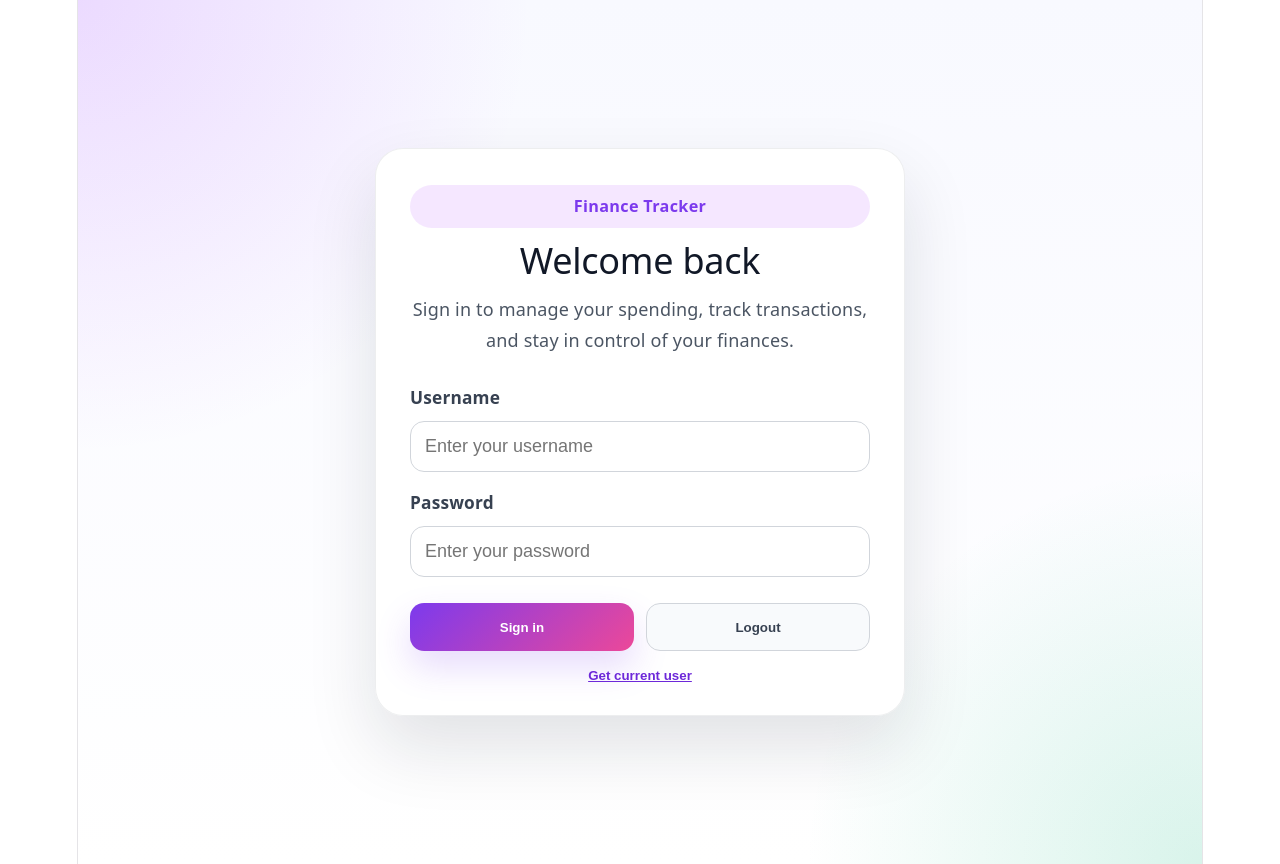
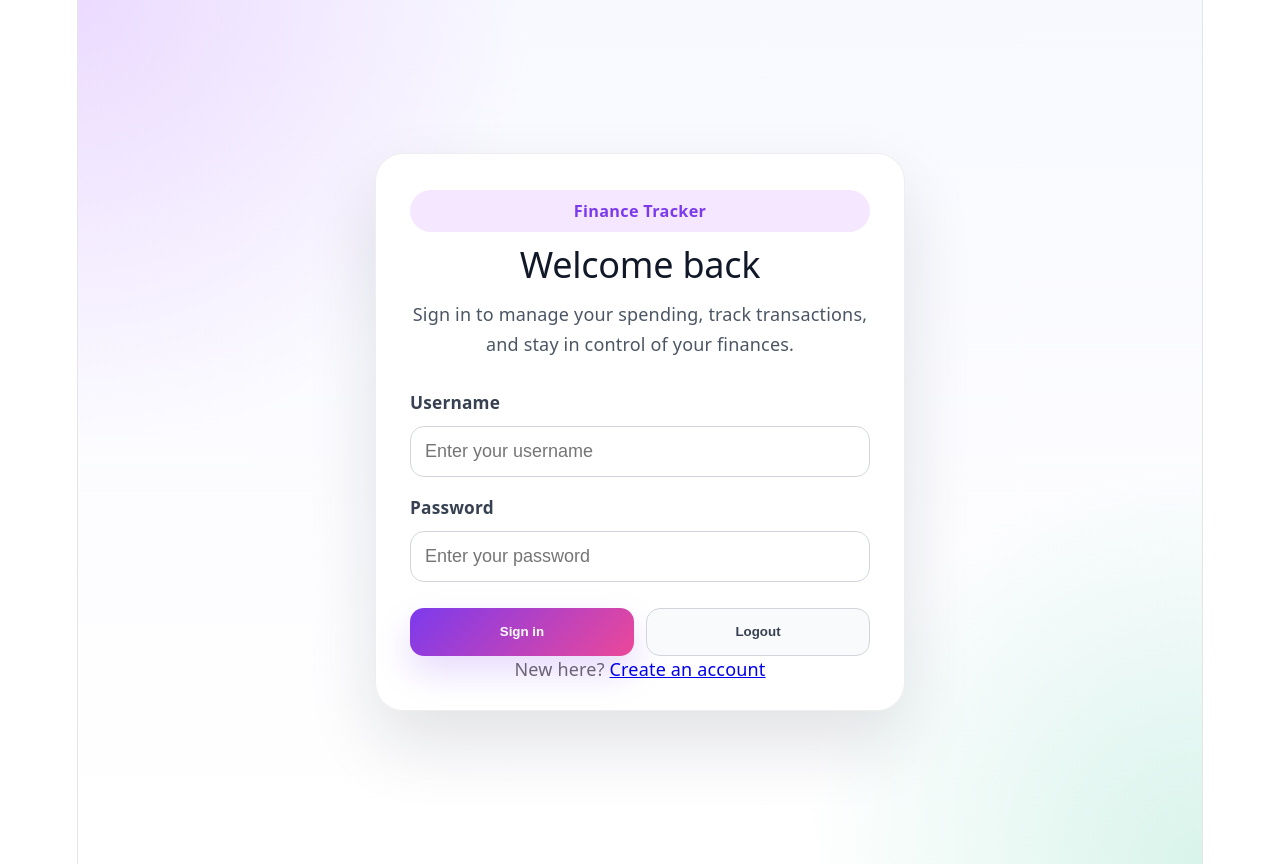
Before and after one commit to kostasafe/finance-tracker, a React app in the folder frontend/: page / in a window 1280 px wide. Built offline with nearby package versions, Linux system fonts and the light colour scheme; the HTML template or start-up script is replaced by a standard one.

Commit message:
feat: enhance login page with improved UX and auth handling

```diff
--- a/frontend/src/pages/Login.jsx
+++ b/frontend/src/pages/Login.jsx
@@ -1,61 +1,62 @@
-import { useState } from "react";
-import { useNavigate } from "react-router-dom";
+import { useEffect, useState } from "react";
+import { Link, useNavigate } from "react-router-dom";
 import api from "../api";
+import { getToken, setToken, removeToken } from "../utils/auth";
 import "./Login.css";
 
 function Login() {
   const navigate = useNavigate();
   const [username, setUsername] = useState("");
   const [password, setPassword] = useState("");
-    const [user, setUser] = useState(null);
+  const [error, setError] = useState("");
+  const [loading, setLoading] = useState(false);
 
-    const handleLogin = async () => {
+  useEffect(() => {
+    if (getToken()) {
+      navigate("/dashboard");
+    }
+  }, [navigate]);
+
+  const handleLogin = async (event) => {
+    event.preventDefault();
+    setError("");
+
+    if (!username || !password) {
+      setError("Please enter both username and password.");
+      return;
+    }
+
+    setLoading(true);
+
     try {
       const formData = new URLSearchParams();
-
       formData.append("username", username);
       formData.append("password", password);
 
-            const response = await api.post(
-                "/auth/login",
-                formData
-            );
+      const response = await api.post("/auth/login", formData);
+      const accessToken = response.data?.access_token;
 
-            const accessToken = response.data?.access_token;
       if (!accessToken) {
-                console.error("Login response did not include access_token", response.data);
+        setError("Login failed. Please try again.");
         return;
       }
 
-            // Save token to localStorage and set default Authorization header for future requests.
-            localStorage.setItem("access_token", accessToken);
-            api.defaults.headers.common["Authorization"] = `Bearer ${accessToken}`;
-
-            console.log("Token saved to localStorage and Authorization header set.");
-
-            // after login success:
+      setToken(accessToken);
+      api.setAuthToken(accessToken);
       navigate("/dashboard");
-        } catch (error) {
-            console.error(error);
+    } catch (err) {
+      setError(
+        err.response?.data?.detail || "Unable to login. Please check your credentials."
+      );
+    } finally {
+      setLoading(false);
     }
   };
 
   const handleLogout = () => {
-        // Remove the saved token and clear the Authorization header so future requests are unauthenticated.
-        localStorage.removeItem("access_token");
-        delete api.defaults.headers.common["Authorization"];
-        setUser(null);
-        console.log("Logged out and cleared stored token.");
-    };
-
-    const fetchUserData = async () => {
-        try {
-            const response = await api.get("/auth/me");
-            setUser(response.data);
-            console.log(response.data);
-        } catch (error) {
-            console.error(error);
-        }
+    removeToken();
+    api.setAuthToken(null);
+    navigate("/");
   };
 
   return (
@@ -67,7 +68,9 @@ function Login() {
           <p>Sign in to manage your spending, track transactions, and stay in control of your finances.</p>
         </div>
 
-                <div className="login-form">
+        <form className="login-form" onSubmit={handleLogin}>
+          {error && <div className="error-message">{error}</div>}
+
           <label className="form-group">
             <span>Username</span>
             <input
@@ -76,6 +79,7 @@ function Login() {
               placeholder="Enter your username"
               value={username}
               onChange={(e) => setUsername(e.target.value)}
+              autoComplete="username"
             />
           </label>
 
@@ -87,30 +91,25 @@ function Login() {
               placeholder="Enter your password"
               value={password}
               onChange={(e) => setPassword(e.target.value)}
+              autoComplete="current-password"
             />
           </label>
 
           <div className="login-actions">
-                        <button type="button" className="button primary" onClick={handleLogin}>
-                            Sign in
+            <button className="button primary" type="submit" disabled={loading}>
+              {loading ? "Signing in..." : "Sign in"}
             </button>
             <button type="button" className="button secondary" onClick={handleLogout}>
               Logout
             </button>
           </div>
+        </form>
+
+        <div className="login-footer">
+          <p>
+            New here? <Link to="/register">Create an account</Link>
+          </p>
         </div>
-
-                <button type="button" className="link-button" onClick={fetchUserData}>
-                    Get current user
-                </button>
-
-                {user && (
-                    <div className="user-card">
-                        <h3>User Info</h3>
-                        <p>ID: {user.id}</p>
-                        <p>Username: {user.username}</p>
-                    </div>
-                )}
       </div>
     </div>
   );
```
Lines whose indentation alone changed are shown as unchanged.
